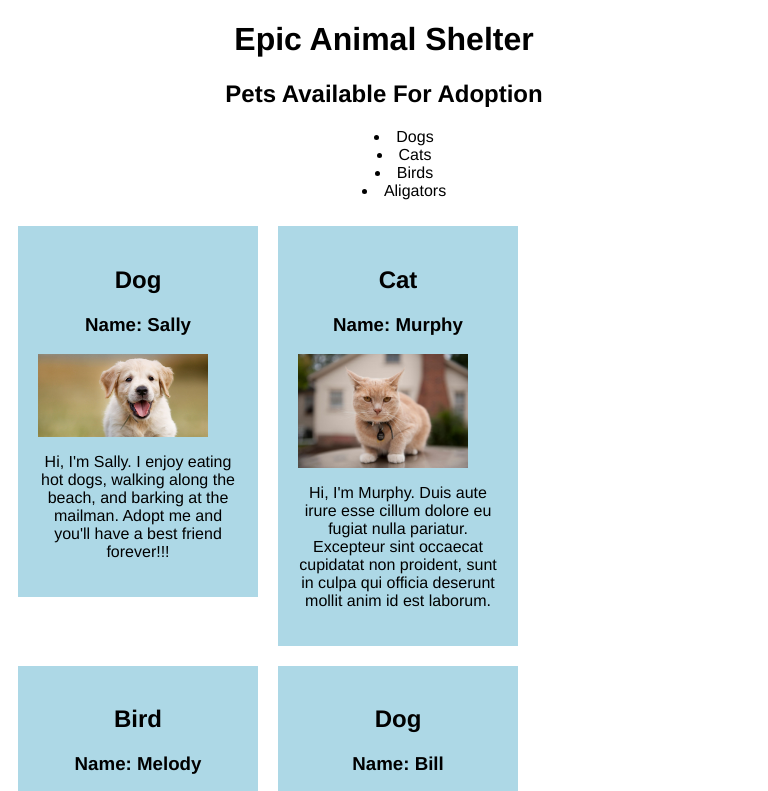
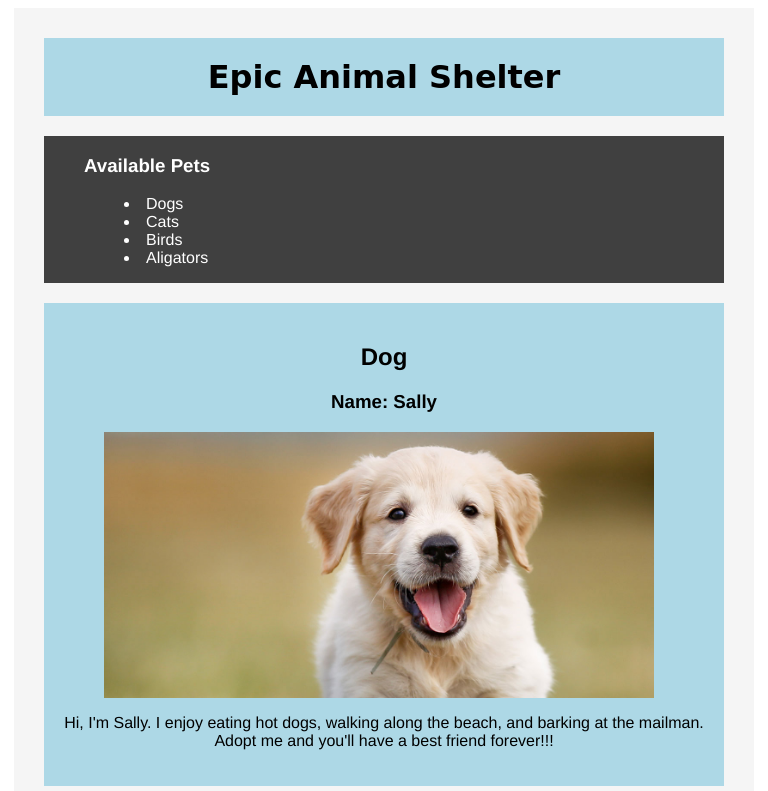
Before and after one commit to brgotting/animal-shelter-website, a plain HTML site: page index.html in a window 768 px wide. Shown: the top 791 px of the page. Drawn offline with Linux system fonts and the light colour scheme.

Commit message:
Create media query for phone and tablet

```diff
--- a/css/styles.css
+++ b/css/styles.css
@@ -1,6 +1,31 @@
-body {
+h1 {
+  font-family: cursive;
+  background-color: #ADD8E6;
+  margin: 10px;
+  padding: 20px;
+}
+
+  body {
   text-align: center;
   font-family: helvetica, sans-serif;
+}
+
+.container {
+  width: 1000px;
+  background-color: #F5F5F5;
+  height: 2000px;
+  padding: 20px;
+  margin: 0 auto;
+}
+
+.sidebar {
+  width: 950px;
+  float: left;
+  background-color: #404040;
+  margin: 10px;
+  color: white;
+  text-align: left;
+  padding-left: 40px
 }
 
 .profile {
@@ -20,3 +45,43 @@ body {
 ul {
   list-style-position: inside;
 }
+
+@media screen and (min-width: 700px) and (max-width: 1000px){
+  .profile{
+    background-color: #ADD8E6;
+      width: 640px;
+      float: right;
+      margin: 10px;
+    }
+    .profile img{
+      width: 550px;
+      margin-left: 40px;
+
+
+    }
+  .container {
+    width: 700px;
+  }
+  .sidebar {
+    width: 640px;
+
+  }
+}
+  @media screen and (min-width: 0px) and (max-width: 700px){
+    .sidebar {
+      float: left;
+      width: 220px;
+  }
+    .container {
+      width: 280px;
+    }
+    .profile {
+      width: 220px;
+      float: left;
+    }
+
+    h1 {
+      width: 220px;
+    }
+
+}
--- a/index.html
+++ b/index.html
@@ -5,14 +5,18 @@
     <title>Epic Animal Shelter</title>
   </head>
   <body>
+    <div class="container">
       <h1>Epic Animal Shelter</h1>
-    <h2>Pets Available For Adoption</h2>
+
+      <div class="sidebar">
+        <h3>Available Pets</h3>
         <ul>
           <li>Dogs</li>
           <li>Cats</li>
           <li>Birds</li>
           <li>Aligators</li>
         </ul>
+      </div>
 
       <div class="profile">
         <h2>Dog</h2>
@@ -48,6 +52,6 @@
         <img src="img/blog.jpg" alt="Happy gator smiling.">
         <p>Hi, I'm Blog. Duis aute irure dolor in reprehenderit in voluptate velit esse cillum dolore eu fugiat nulla pariatur. Excepteur sint sunt in culpa qui officia deserunt mollit anim id est laborum.</p>
       </div>
-
+    </div>
   </body>
 </html>
```
Lines whose indentation alone changed are shown as unchanged.
